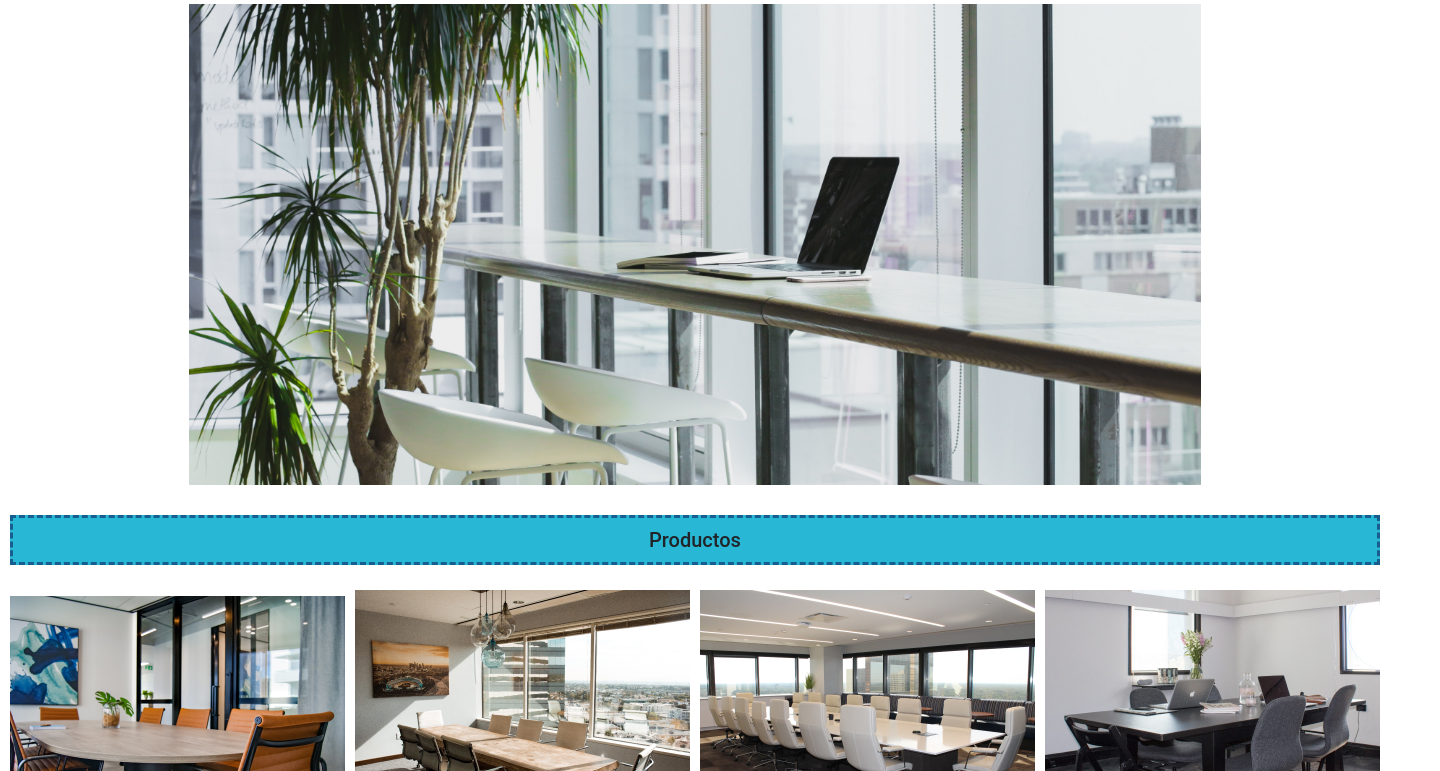
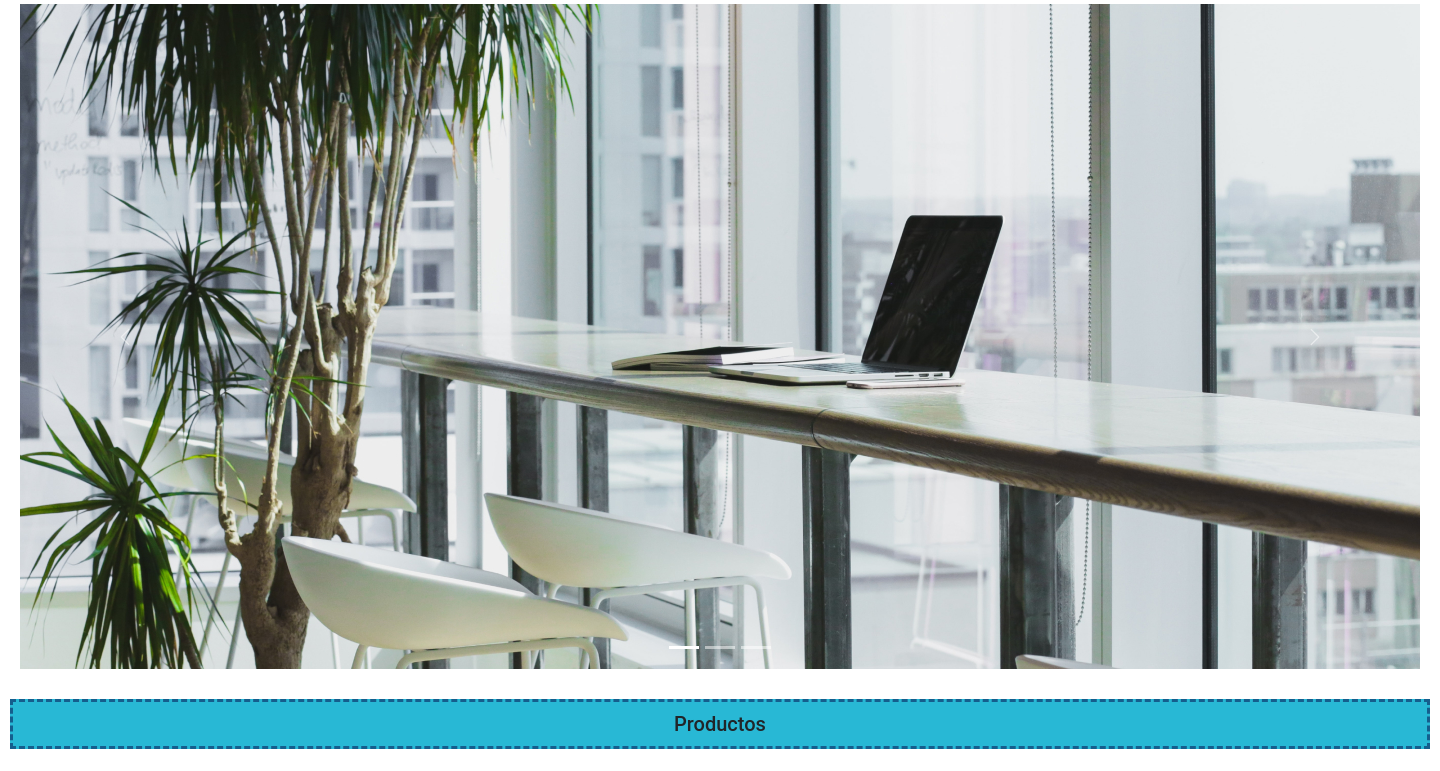
Before and after one commit to GarciaMariano/MueblesLP, a website: page index.html in a window 1280 px wide. Shown: the part 165-936 px from the top of the page, 1440 px wide, since content can reach past the window. Drawn offline with nearby package versions, Linux system fonts and the light colour scheme.

Commit message:
imginicio

```diff
--- a/index.html
+++ b/index.html
@@ -65,10 +65,35 @@
    </header><!-- Fin del Logo + nav -->
 
 
-   <section><!-- Imagen Principal -->
-	 <div class="box__inicio">
-		 <img src="./IMG/FondoInicio.jpg" alt=""class="box__inicio1">
-	 </div>
+   <section class="box__inicio"><!-- Imagen Principal -->
+
+	<div id="carouselExampleIndicators" class="carousel slide" data-bs-ride="true">
+		<div class="carousel-indicators">
+		  <button type="button" data-bs-target="#carouselExampleIndicators" data-bs-slide-to="0" class="active" aria-current="true" aria-label="Slide 1"></button>
+		  <button type="button" data-bs-target="#carouselExampleIndicators" data-bs-slide-to="1" aria-label="Slide 2"></button>
+		  <button type="button" data-bs-target="#carouselExampleIndicators" data-bs-slide-to="2" aria-label="Slide 3"></button>
+		</div>
+		<div class="carousel-inner">
+		  <div class="carousel-item active">
+			<img src="./IMG/FondoInicio.jpg" alt="trabajos realizados" >
+		  </div>
+		  <div class="carousel-item">
+			<img src="./IMG/fondoinicio2.jpg" alt="trabajos realizados" >
+		  </div>
+		  <div class="carousel-item">
+			<img src="./IMG/fondoinicio3.jpg" alt="trabajos realizados" >
+		  </div>
+		</div>
+		<button class="carousel-control-prev" type="button" data-bs-target="#carouselExampleIndicators" data-bs-slide="prev">
+		  <span class="carousel-control-prev-icon" aria-hidden="true"></span>
+		  <span class="visually-hidden">Previous</span>
+		</button>
+		<button class="carousel-control-next" type="button" data-bs-target="#carouselExampleIndicators" data-bs-slide="next">
+		  <span class="carousel-control-next-icon" aria-hidden="true"></span>
+		  <span class="visually-hidden">Next</span>
+		</button>
+	  </div>
+
    </section><!-- Fin Imagen Principal -->
 
 	<section class="producto4"><!-- Productos -->
```
Also changed, not shown: Pages/pregunta_frecuentes.html (+3 -3 lines).
